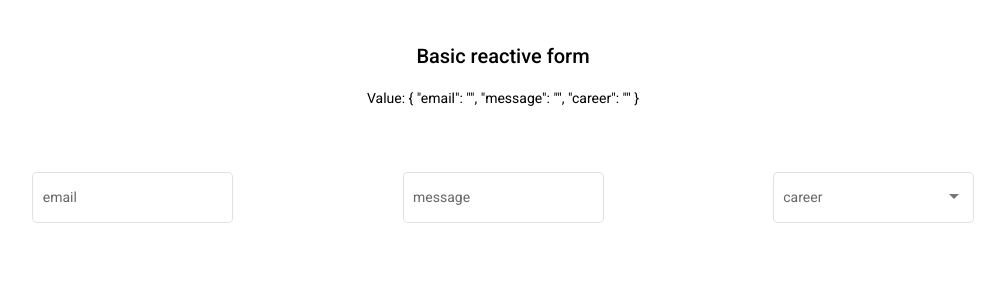
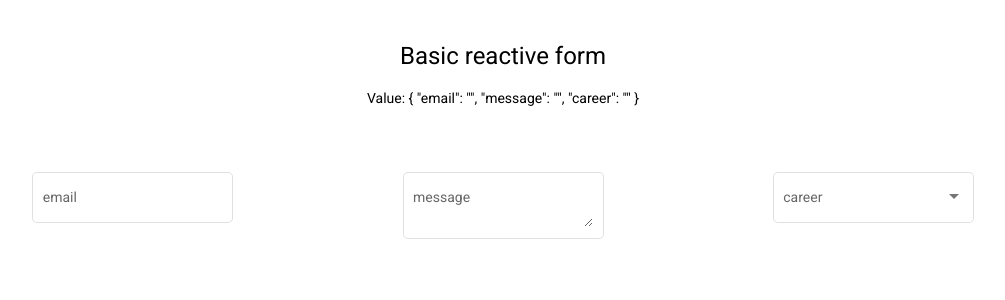
Before and after one commit to PabloGarciaNieto/reactive-forms, an Angular app: page / in a window 1280 px wide. Shown: the top 300 px of the page, without its empty margins (137-1142 px from the left). Built offline with nearby package versions, Linux system fonts and the light colour scheme.

Commit message:
textarea added

```diff
--- a/src/app/app.module.ts
+++ b/src/app/app.module.ts
@@ -9,6 +9,9 @@ import { BrowserAnimationsModule } from '@angular/platform-browser/animations';
 import { MatInputModule } from '@angular/material/input';
 import { MatChipsModule } from '@angular/material/chips';
 import { MatSelectModule } from '@angular/material/select';
+import { MatCheckboxModule } from '@angular/material/checkbox';
+import { MatButtonModule } from '@angular/material/button';
+
 @NgModule({
   declarations: [
     AppComponent,
@@ -22,6 +25,8 @@ import { MatSelectModule } from '@angular/material/select';
     MatInputModule,
     MatChipsModule,
     MatSelectModule,
+    MatCheckboxModule,
+    MatButtonModule,
   ],
   providers: [],
   bootstrap: [AppComponent]
--- a/src/app/basic-form/basic-form.component.html
+++ b/src/app/basic-form/basic-form.component.html
@@ -17,7 +17,7 @@
     </div>
 </form> -->
 <div class="title">
-    <h2>Basic reactive form</h2>
+    <h1>Basic reactive form</h1>
     Value: {{ basicForm.value | json }}
 </div>
 <form [formGroup]="basicForm" class="basic-form">
@@ -27,7 +27,8 @@
     </mat-form-field>
     <mat-form-field appearance="outline">
         <mat-label>message</mat-label>
-        <input matInput placeholder="message" formControlName="message">
+        <textarea matInput placeholder="message" formControlName="message">
+        </textarea>
     </mat-form-field>
     <mat-form-field appearance="outline">
         <mat-label>career</mat-label>
--- a/src/app/basic-form/basic-form.component.scss
+++ b/src/app/basic-form/basic-form.component.scss
@@ -35,6 +35,6 @@
     width: 100%;
     display: flex;
     justify-content: space-evenly;
-    align-items: center;
+    align-items: flex-start;
     padding-top: 60px;
 }
```
